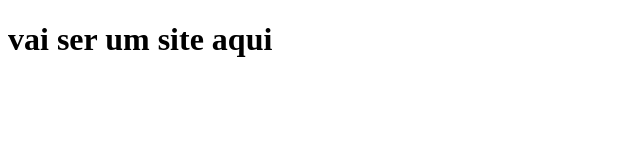
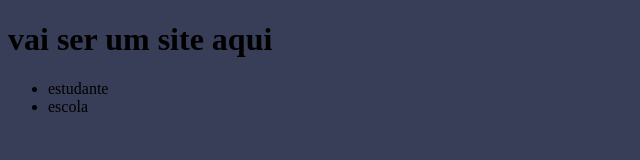
Before and after one commit to neme1518/site-escola, a plain HTML site: page index.html in a window 1280 px wide. Shown: the whole page, without its empty margins (0-640 px from the left). Drawn offline with Linux system fonts and the light colour scheme.

Commit message:
Add files via upload

```diff
--- a/index.html
+++ b/index.html
@@ -5,8 +5,14 @@
     <meta http-equiv="X-UA-Compatible" content="IE=edge">
     <meta name="viewport" content="width=device-width, initial-scale=1.0">
     <title>Document</title>
+    <link rel="stylesheet" href="style.css">
 </head>
 <body>
     <h1>vai ser um site aqui</h1>
+    <ul>
+    <li>estudante</li>
+    <li>escola</li>
+    </ul>
+    <header>
 </body>
 </html>
--- a/style.css
+++ b/style.css
@@ -0,0 +1 @@
+body{background-color: #383d58;}
```
